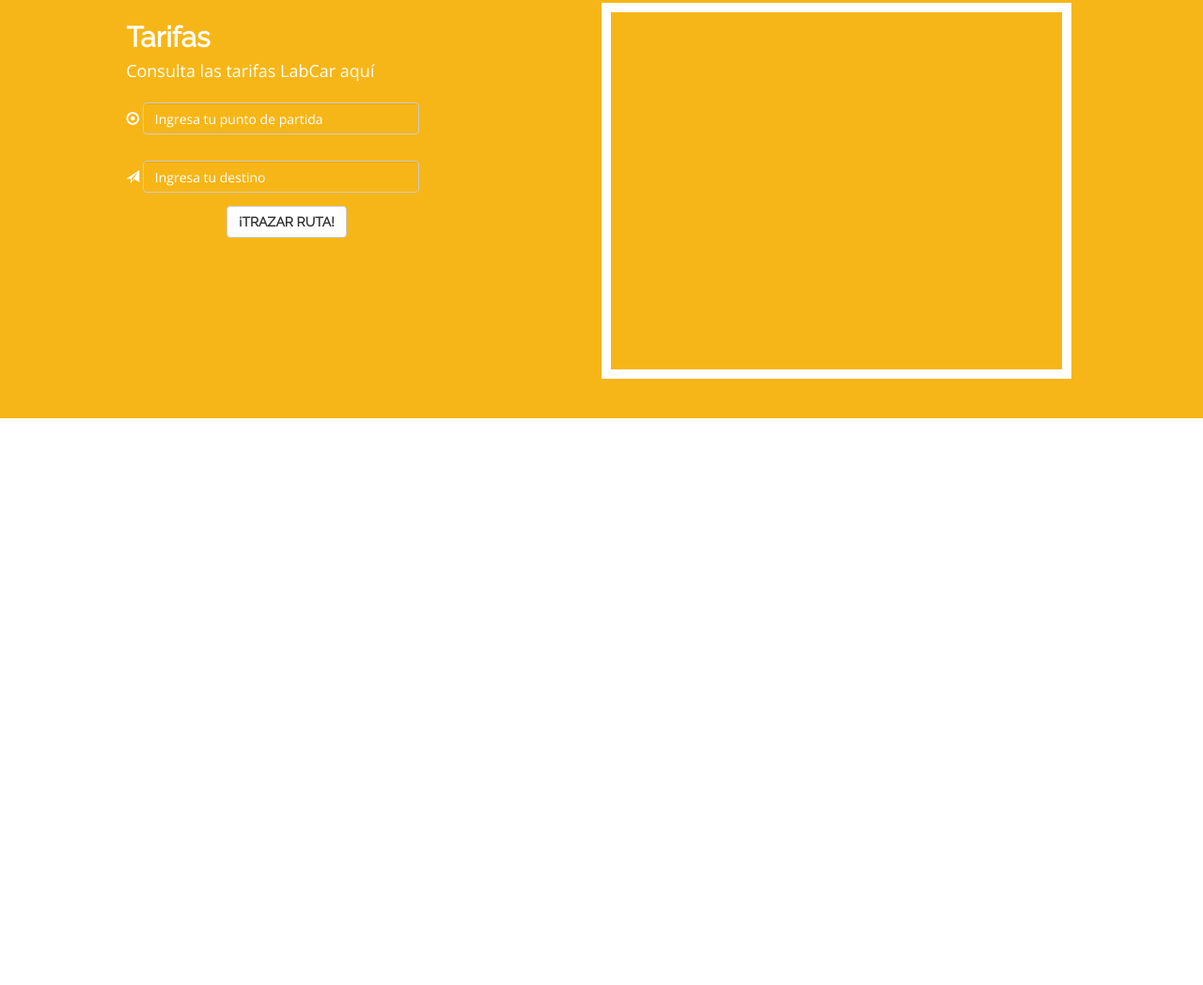
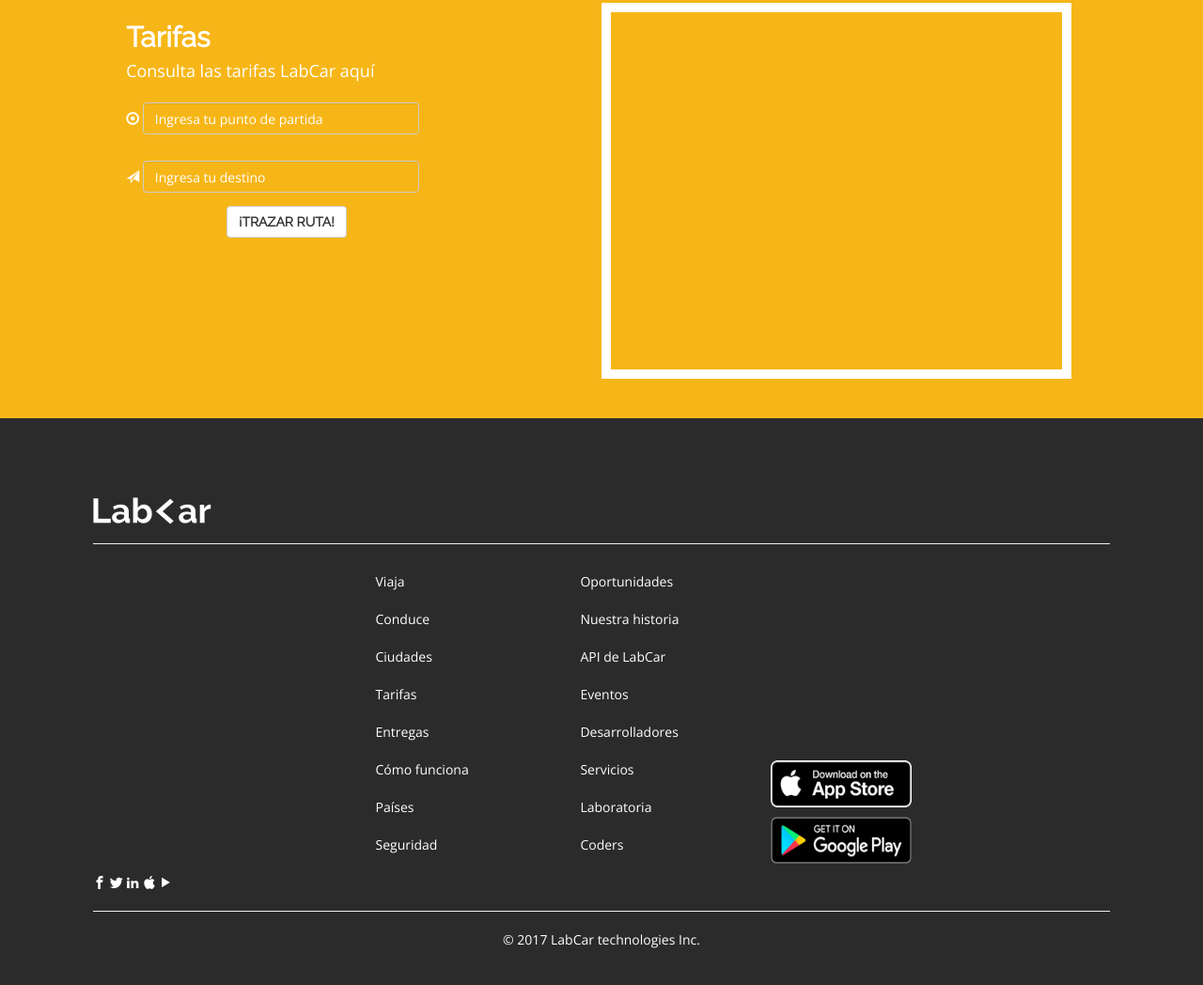
Before and after one commit to GeraldineCh/LabCar, a plain HTML site: page index.html in a window 1280 px wide. Shown: the part 1704-2752 px from the top of the page at 94% size. Before the commit the page ends 2149 px from the top, so only its background shows below. Drawn offline with nearby package versions, Linux system fonts and the light colour scheme; some packages are replaced by stand-ins of ours; a script that the page names is missing.

Commit message:
Texto y logos Footer

```diff
--- a/css/main.css
+++ b/css/main.css
@@ -124,3 +124,29 @@ h2 {
         width: 40%;
         border: 10px solid white;
        }
+
+
+/*SECTION FOOTER*/
+footer {
+	background-color: #2B2B2B;
+	padding: 6em;
+}
+
+a {
+	color: white;
+	line-height: 40px;
+}
+
+#logo-blanco {
+	margin-top: 6em !important;
+}
+
+#bottom-logos {
+	margin-top: 200px;
+}
+
+.store {
+	margin-top: 10px;
+	height: 50px;
+	width: 150px;
+}
--- /dev/null
+++ b/css/style.css
@@ -0,0 +1,42 @@
+@font-face {
+  font-family: 'icomoon';
+  src:  url('../fonts/icomoon.eot?lwlfc0');
+  src:  url('../fonts/icomoon.eot?lwlfc0#iefix') format('embedded-opentype'),
+    url('../fonts/icomoon.ttf?lwlfc0') format('truetype'),
+    url('../fonts/icomoon.woff?lwlfc0') format('woff'),
+    url('../fonts/icomoon.svg?lwlfc0#icomoon') format('svg');
+  font-weight: normal;
+  font-style: normal;
+}
+
+[class^="icon-"], [class*=" icon-"] {
+  /* use !important to prevent issues with browser extensions that change fonts */
+  font-family: 'icomoon' !important;
+  speak: none;
+  font-style: normal;
+  font-weight: normal;
+  font-variant: normal;
+  text-transform: none;
+  line-height: 1;
+  color: white;
+
+  /* Better Font Rendering =========== */
+  -webkit-font-smoothing: antialiased;
+  -moz-osx-font-smoothing: grayscale;
+}
+
+.icon-play3:before {
+  content: "\ea1c";
+}
+.icon-facebook:before {
+  content: "\ea90";
+}
+.icon-twitter:before {
+  content: "\ea96";
+}
+.icon-appleinc:before {
+  content: "\eabe";
+}
+.icon-linkedin2:before {
+  content: "\eaca";
+}
--- a/index.html
+++ b/index.html
@@ -10,6 +10,7 @@
 	    <link href="https://fonts.googleapis.com/css?family=Open+Sans|Raleway" rel="stylesheet">
 	    <!-- Bootstrap -->
 	    <link href="css/bootstrap.min.css" rel="stylesheet">
+	    <link rel="stylesheet" type="text/css" href="css/style.css">
 	    <link rel="stylesheet" type="text/css" href="css/main.css" media="screen" title="no title">
 	</head>
 	<body>
@@ -107,6 +108,57 @@
 		</div>
 	</section>
 
+	<footer>
+	<div class="container-fluid opensans">
+		<img id="logo-blanco" src="img/img/logo-blanco.png" alt="">
+		<hr>
+		<div class="row col-md-10 col-md-offset-3">
+			<ul class="col-md-3 list-unstyled">
+				<li><a href="">Viaja</a></li>
+				<li><a href="">Conduce</a></li>
+				<li><a href="">Ciudades</a></li>
+				<li><a href="">Tarifas</a></li>
+				<li><a href="">Entregas</a></li>
+				<li><a href="">Cómo funciona</a></li>
+				<li><a href="">Países</a></li>
+				<li><a href="">Seguridad</a></li>
+			</ul>
+			<ul class="col-md-3 list-unstyled">
+				<li><a href="">Oportunidades</a></li>
+				<li><a href="">Nuestra historia</a></li>
+				<li><a href="">API de LabCar</a></li>
+				<li><a href="">Eventos</a></li>
+				<li><a href="">Desarrolladores</a></li>
+				<li><a href="">Servicios</a></li>
+				<li><a href="">Laboratoria</a></li>
+				<li><a href="">Coders</a></li>
+			</ul>
+			<div id="bottom-logos" class="row col-md-4 bottom">
+				<img class="store" src="img/img/app-store.png"><br>
+				<img class="store" src="img/img/google-play.png">
+			</div>
+		</div>
+
+		<div>
+			<span class="glyphicon icon-facebook" aria-hidden="true"></span>
+			<span class="glyphicon icon-twitter" aria-hidden="true"></span>
+			<span class="glyphicon icon-linkedin2" aria-hidden="true"></span>
+			<span class="glyphicon icon-appleinc" aria-hidden="true"></span>
+			<span class="glyphicon icon-play3" aria-hidden="true"></span>
+		</div>
+		<hr>
+		<div class="white text-center">© 2017 LabCar technologies Inc.</div>
+		</div>
+	</footer>
+
+
+
+
+
+
+
+
+
 
 
 
```
Also changed, not shown: fonts/icomoon.ttf (added), fonts/icomoon.woff (added), 2 other files.
